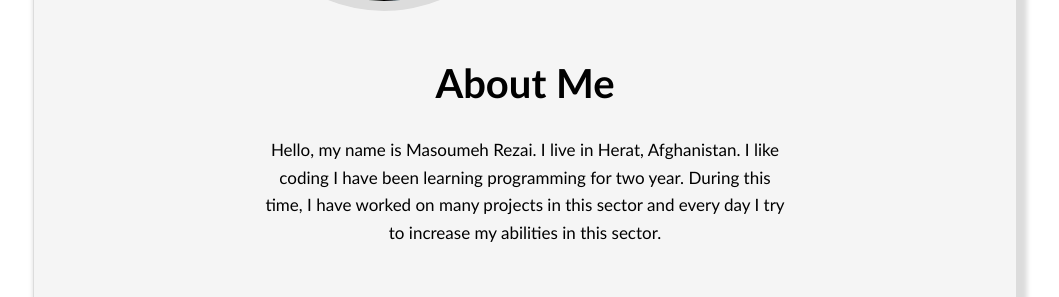
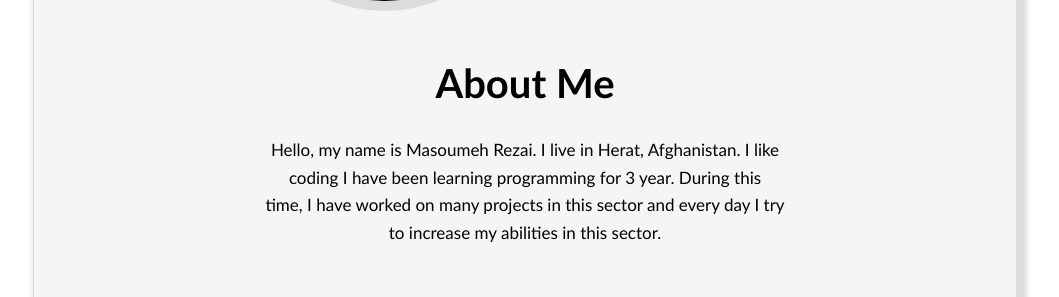
Before and after one commit to MahsumaRezai/MyProtfolio, a React (Create React App) app: page /ABOUT in a window 1280 px wide. Shown: the part 1200-1497 px from the top of the page, without its empty margins (115-1174 px from the left). Built offline with nearby package versions, Linux system fonts and the light colour scheme.

Commit message:
add last for 22 today

```diff
--- a/src/Pages/About/Text.js
+++ b/src/Pages/About/Text.js
@@ -8,7 +8,7 @@ const Text = (props) => {
             <div className={classes.text}>
                 <h1 className={classes.title}>About Me</h1>
                 <p className={classes.para}>Hello, my name is Masoumeh Rezai. I live in Herat, Afghanistan. I like <br></br>coding I have been
-                   learning programming for two year.
+                   learning programming for 3 year.
                      During this <br></br> time,
                      I have worked on many projects in this sector and every day I try<br></br> to increase my abilities in this sector.</p>
             </div>
--- a/src/index.css
+++ b/src/index.css
@@ -7,10 +7,10 @@
 body {
   font-family: 'Gill Sans', 'Gill Sans MT', Calibri, 'Trebuchet MS', sans-serif;
   font-family: 'Trebuchet MS', 'Lucida Sans Unicode', 'Lucida Grande', 'Lucida Sans', Arial, sans-serif;
-
   margin: 0;
   font-family:  sans-serif;
-  background:white
+  background:white;
+  scrollbar-base-color: red
 }
 .info {
   color: yellow;
```
